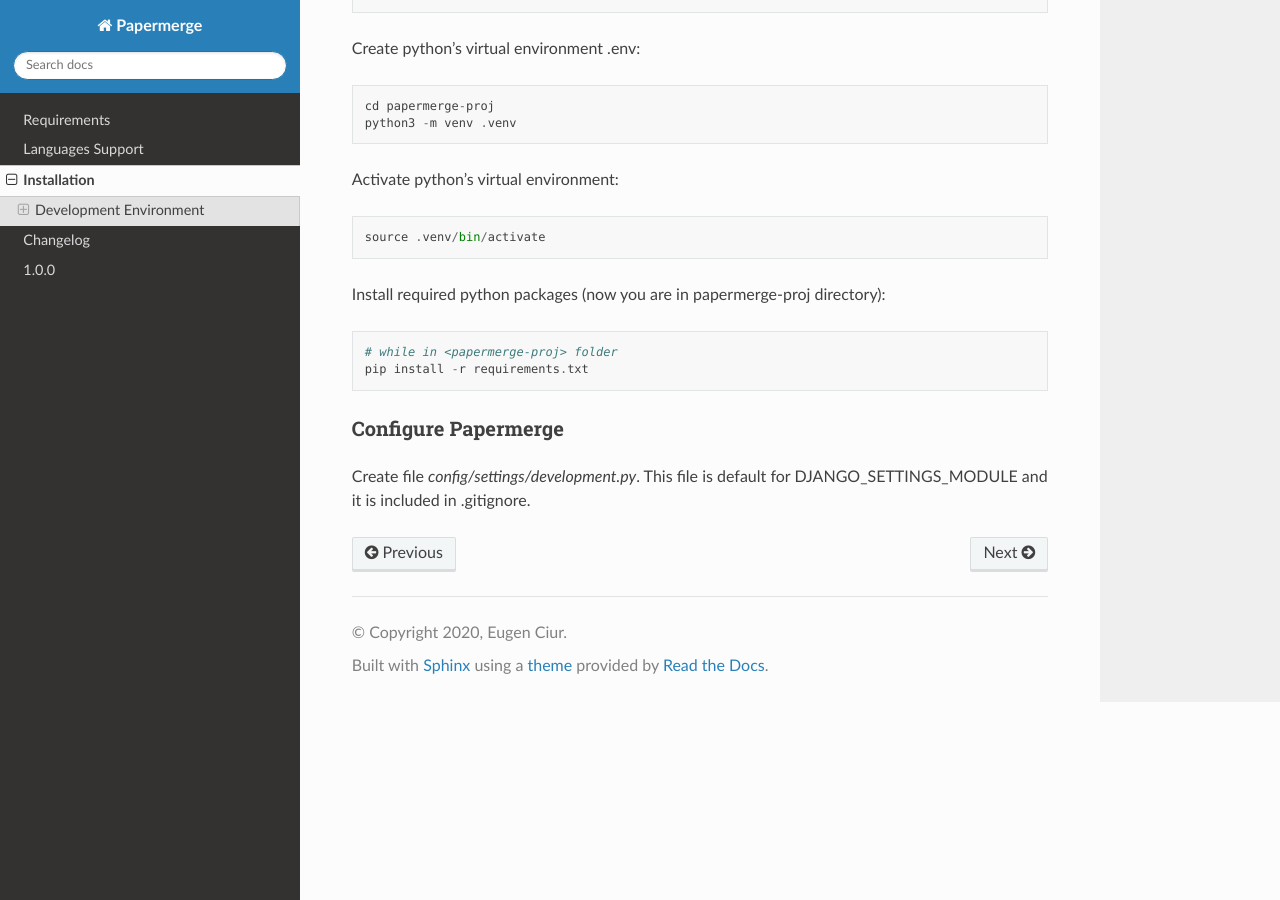
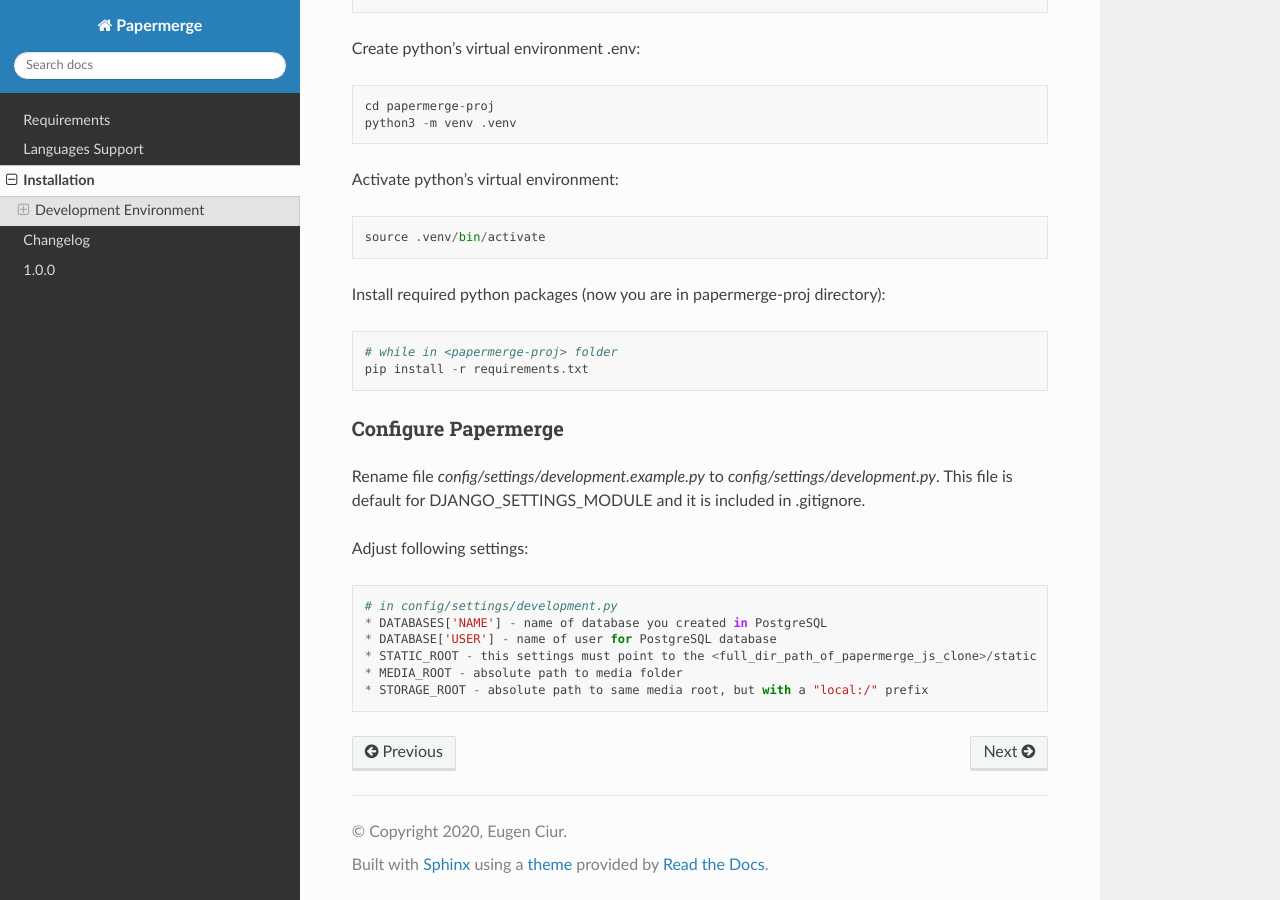
Before and after one commit to ciur/papermerge, a Sphinx documentation site: the page built from docs/source/installation.rst, in a window 1280 px wide and 900 px high, scrolled down 1599 px. Built offline with Sphinx 7.4.7 and the Read the Docs theme 2.0.0, drawn with Linux system fonts in a browser that asks for light colours.

Commit message:
updating documentation

```diff
--- a/docs/source/installation.rst
+++ b/docs/source/installation.rst
@@ -83,5 +83,14 @@
 Configure Papermerge
 **********************
 
-Create file *config/settings/development.py*. This file is default for
-DJANGO_SETTINGS_MODULE and it is included in .gitignore.
+Rename file *config/settings/development.example.py* to *config/settings/development.py*.
+This file is default for DJANGO_SETTINGS_MODULE and it is included in .gitignore.
+
+Adjust following settings::
+
+    # in config/settings/development.py
+    * DATABASES['NAME'] - name of database you created in PostgreSQL
+    * DATABASE['USER'] - name of user for PostgreSQL database
+    * STATIC_ROOT - this settings must point to the <full_dir_path_of_papermerge_js_clone>/static
+    * MEDIA_ROOT - absolute path to media folder
+    * STORAGE_ROOT - absolute path to same media root, but with a "local:/" prefix
```
